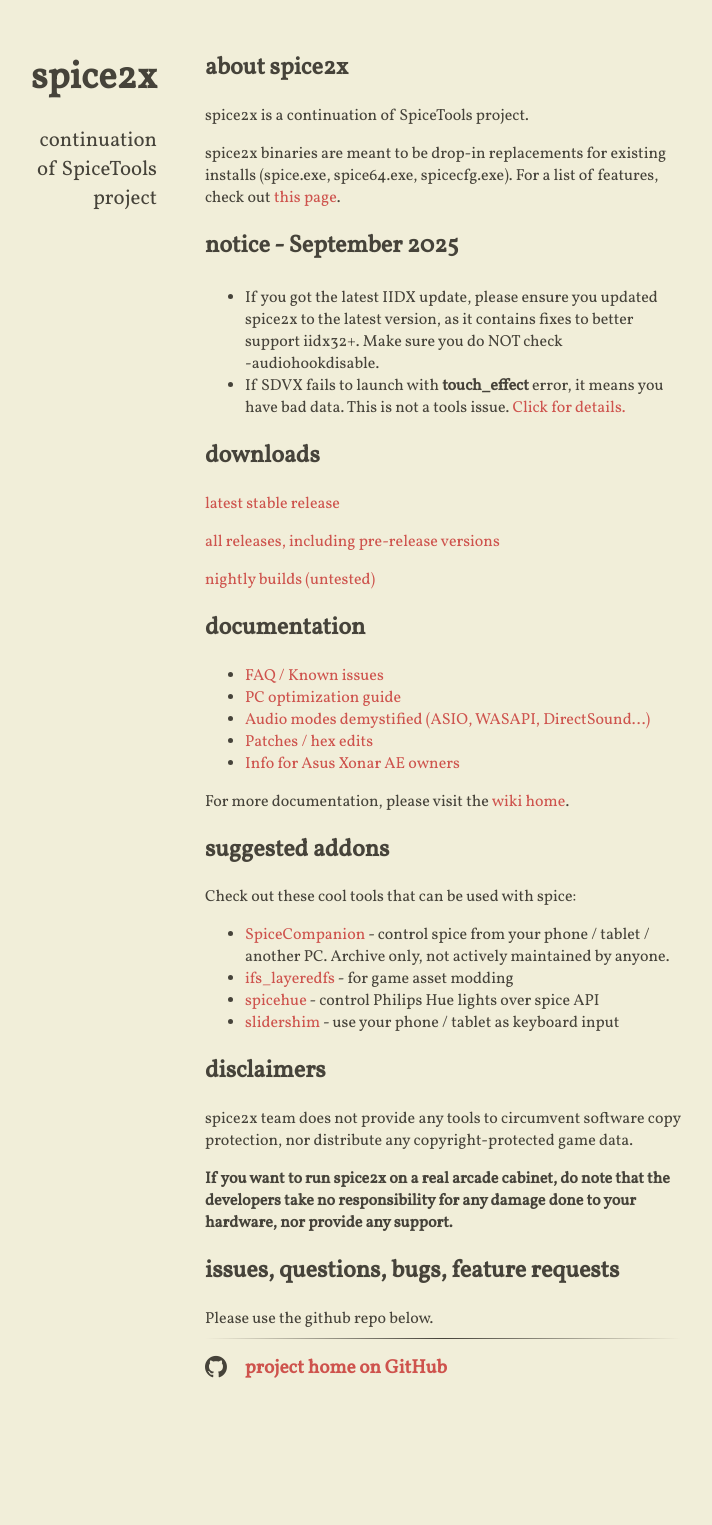
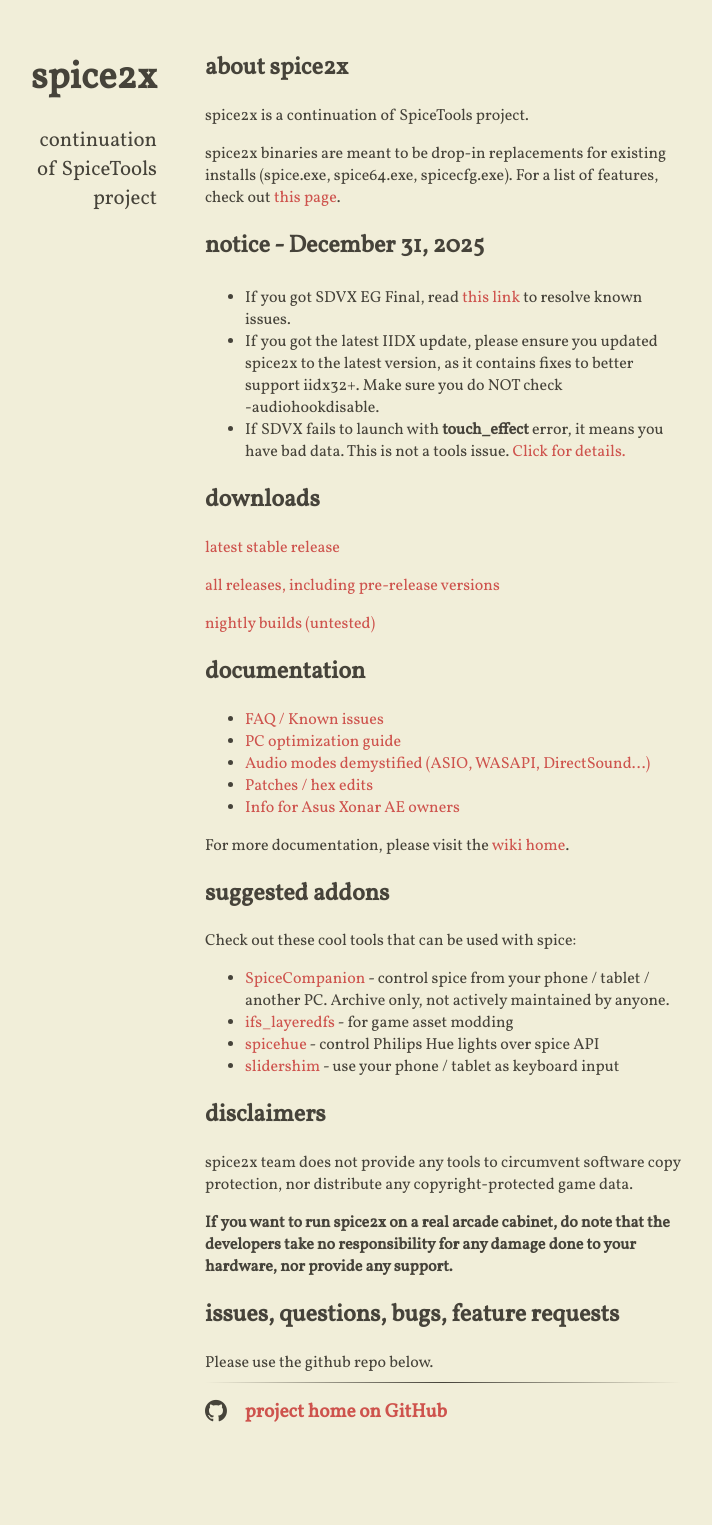
Before and after one commit to spice2x/spice2x.github.io, a Jekyll site: the page built from docs/index.html, in a window 1280 px wide. Shown: the whole page, without its empty margins (299-1011 px from the left). Built offline with Jekyll 4.4.1, drawn with Linux system fonts in a browser that asks for light colours; nearby versions of some CDN libraries; before the commit the page ends 1481 px from its top, so only the background shows below that.

Commit message:
update notice

```diff
--- a/docs/_includes/content.html
+++ b/docs/_includes/content.html
@@ -5,10 +5,13 @@
   For a list of features, check out <a href="https://github.com/spice2x/spice2x.github.io/wiki/spice2x-features">this page</a>.
 </p>
 
-<h2>notice - September 2025</h2>
+<h2>notice - December 31, 2025</h2>
 
 <p style="font-size: x-large">
   <ul>
+    <li>
+      If you got SDVX EG Final, read <a href="https://github.com/spice2x/spice2x.github.io/issues/489"> this link </a>to resolve known issues.
+    </li>
     <li>
       If you got the latest IIDX update, please ensure you updated spice2x to the latest version, as it contains fixes to better support iidx32+. Make sure you do NOT check <nobr>-audiohookdisable</nobr>.
     </li>
```
Also changed, not shown: 1 other file.
